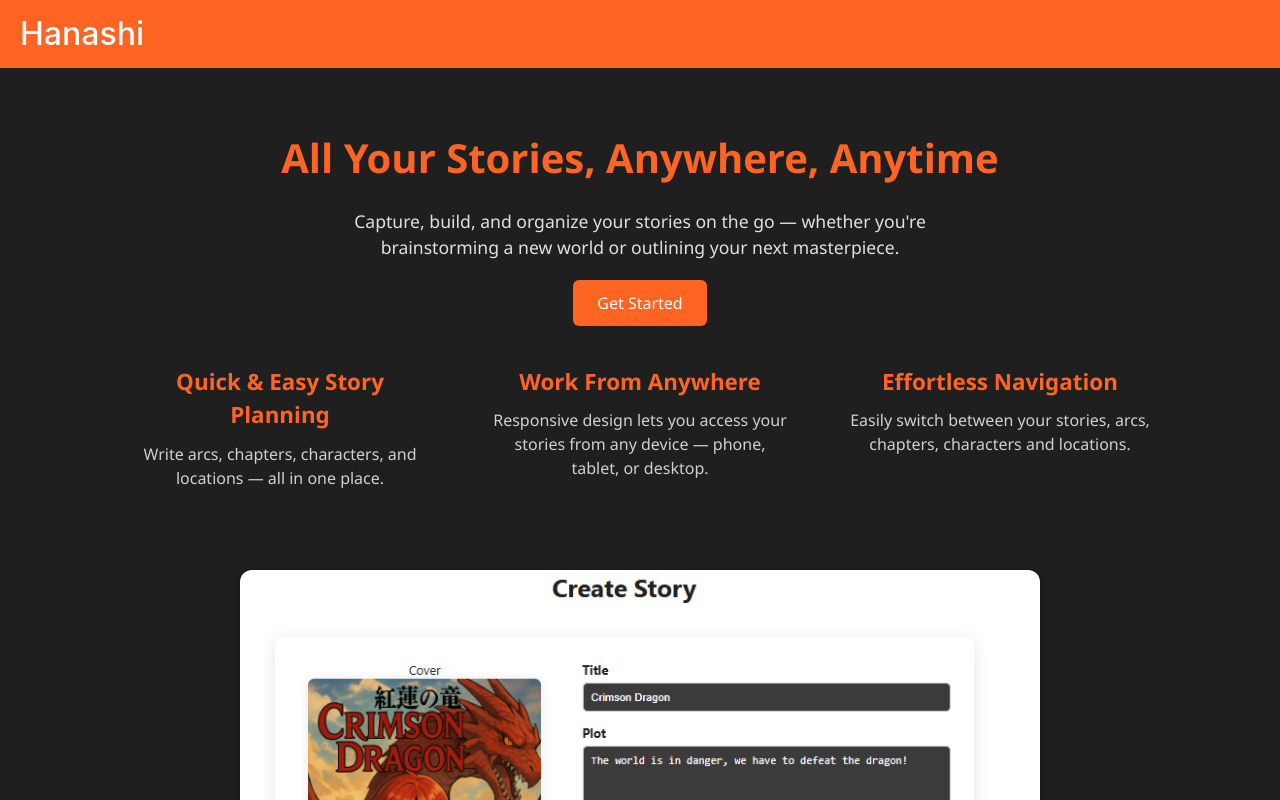
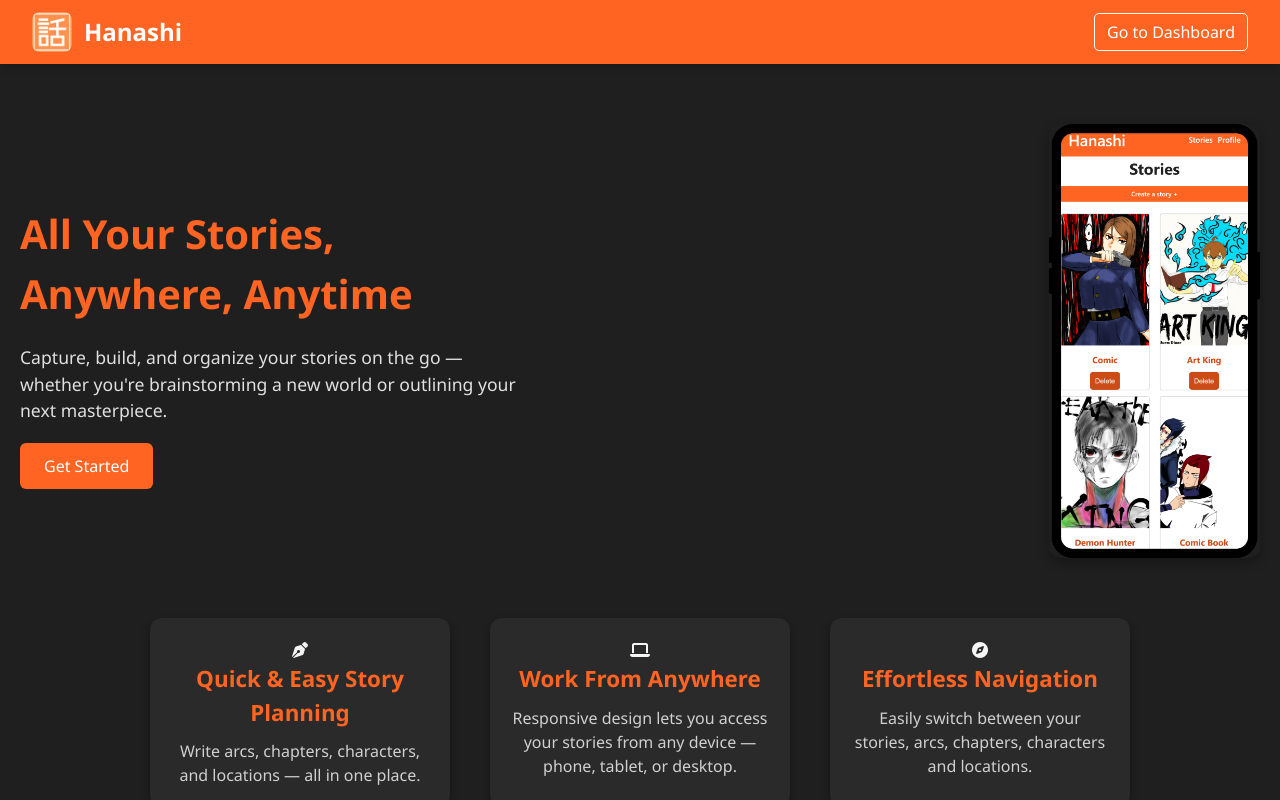
Before and after one commit to hanashicomics/hanashi-landing, a React (Vite) app: page / in a window 1280 px wide. Shown: the top 800 px of the page. Built offline with nearby package versions, Linux system fonts and the light colour scheme.

Commit message:
Enhance Home page layout with hero section and feature cards

```diff
--- a/src/Home.jsx
+++ b/src/Home.jsx
@@ -7,52 +7,75 @@ export default function Home(){
         <>
             <div className="landing">
                 <header className="landing-header">
-                    <h1>All Your Stories, Anywhere, Anytime</h1>
-                    <p>Capture, build, and organize your stories on the go — whether you&#39;re brainstorming a new world or outlining your next masterpiece.</p>
-                    <a href={"https://hanashi.website/signup"} className="get-started-button">Get Started</a>
+                    <div className="hero-content">
+                        <div className="hero-text">
+                            <h1>All Your Stories, Anywhere, Anytime</h1>
+                            <p>Capture, build, and organize your stories on the go — whether you're brainstorming a new world or outlining your next masterpiece.</p>
+                            <a href="https://hanashi.website/signup" className="get-started-button">Get Started</a>
+                        </div>
+                        <img src="src/assets/img/android.png" alt="Hero Preview" className="hero-image" />
+                    </div>
+                </header>
 
-                </header>
+
+                {/*<section className="features">*/}
+                {/*    <div className="feature">*/}
+                {/*        <h2>Quick & Easy Story Planning</h2>*/}
+                {/*        <p>Write arcs, chapters, characters, and locations — all in one place.</p>*/}
+                {/*    </div>*/}
+                {/*    <div className="feature">*/}
+                {/*        <h2>Work From Anywhere</h2>*/}
+                {/*        <p>Responsive design lets you access your stories from any device — phone, tablet, or desktop.</p>*/}
+                {/*    </div>*/}
+                {/*    <div className="feature">*/}
+                {/*        <h2>Effortless Navigation</h2>*/}
+                {/*        <p>Easily switch between your stories, arcs, chapters, characters and locations.</p>*/}
+                {/*    </div>*/}
+                {/*</section>*/}
+
+                {/*<section className="feature-highlight">*/}
+                {/*    <div className="feature-row">*/}
+                {/*        <img src="" alt="Create Story" className="feature-image-pc" />*/}
+                {/*        <div className="feature-text">*/}
+                {/*            <h2>Create Stories</h2>*/}
+                {/*            <p>Tailor your writing space with story-building tools.</p>*/}
+                {/*        </div>*/}
+                {/*    </div>*/}
+
+                {/*    <div className="feature-row">*/}
+                {/*        <div className="feature-text">*/}
+                {/*            <img src="" alt="View Stories" className="feature-image" />*/}
+                {/*            <h2>All Your Stories, Safely Stored</h2>*/}
+                {/*            <p>Never lose your progress. Your stories are automatically saved and backed up in the cloud.</p>*/}
+                {/*        </div>*/}
+
+                {/*    </div>*/}
+
+                {/*    <div className="feature-row">*/}
+                {/*        <img src="" alt="Create Character" className="feature-image" />*/}
+                {/*        <div className="feature-text">*/}
+                {/*            <h2>Create Characters</h2>*/}
+                {/*            <p>Design and bring your characters to life with detailed profiles and unique backstories to*/}
+                {/*                make them unforgettable.</p>*/}
+                {/*        </div>*/}
+                {/*    </div>*/}
+                {/*</section>*/}
 
                 <section className="features">
                     <div className="feature">
+                        <i className="fa-solid fa-pen-nib feature-icon"></i>
                         <h2>Quick & Easy Story Planning</h2>
                         <p>Write arcs, chapters, characters, and locations — all in one place.</p>
                     </div>
                     <div className="feature">
+                        <i className="fa-solid fa-laptop feature-icon"></i>
                         <h2>Work From Anywhere</h2>
                         <p>Responsive design lets you access your stories from any device — phone, tablet, or desktop.</p>
                     </div>
                     <div className="feature">
+                        <i className="fa-solid fa-compass feature-icon"></i>
                         <h2>Effortless Navigation</h2>
                         <p>Easily switch between your stories, arcs, chapters, characters and locations.</p>
-                    </div>
-                </section>
-
-                <section className="feature-highlight">
-                    <div className="feature-row">
-                        <img src="src/assets/img/createstory-cropped.png" alt="Create Story" className="feature-image-pc" />
-                        <div className="feature-text">
-                            <h2>Create Stories</h2>
-                            <p>Tailor your writing space with story-building tools.</p>
-                        </div>
-                    </div>
-
-                    <div className="feature-row">
-                        <div className="feature-text">
-                            <img src="src/assets/img/stories.png" alt="View Stories" className="feature-image" />
-                            <h2>All Your Stories, Safely Stored</h2>
-                            <p>Never lose your progress. Your stories are automatically saved and backed up in the cloud.</p>
-                        </div>
-
-                    </div>
-
-                    <div className="feature-row">
-                        <img src="src/assets/img/char.gif" alt="Create Character" className="feature-image" />
-                        <div className="feature-text">
-                            <h2>Create Characters</h2>
-                            <p>Design and bring your characters to life with detailed profiles and unique backstories to
-                                make them unforgettable.</p>
-                        </div>
                     </div>
                 </section>
 
--- a/src/assets/styles/Home.css
+++ b/src/assets/styles/Home.css
@@ -158,3 +158,51 @@
     font-size: 1rem;
     color: #d0d0d0;
 }
+
+
+/* Hero Section split layout */
+.hero-content {
+    display: flex;
+    flex-direction: column;
+    align-items: center;
+    gap: 30px;
+    text-align: center;
+}
+
+.hero-image {
+    height: 20%;
+    width: 17%;
+    border-radius: 12px;
+    box-shadow: 0 4px 12px rgba(0, 0, 0, 0.3);
+}
+
+@media (min-width: 768px) {
+    .hero-content {
+        flex-direction: row;
+        text-align: left;
+        justify-content: space-between;
+    }
+
+    .hero-text {
+        max-width: 500px;
+    }
+}
+
+/* Feature cards - 3 in a row like Aniyomi */
+.features {
+    display: flex;
+    flex-wrap: wrap;
+    justify-content: center;
+    gap: 40px;
+    margin-top: 60px;
+}
+
+.feature {
+    background-color: #2a2a2a;
+    padding: 20px;
+    border-radius: 12px;
+    max-width: 300px;
+    text-align: center;
+    box-shadow: 0 4px 8px rgba(0, 0, 0, 0.3);
+    flex: 1 1 250px;
+}
--- a/src/assets/styles/Navigation.css
+++ b/src/assets/styles/Navigation.css
@@ -2,41 +2,77 @@
     display: flex;
     justify-content: space-between;
     align-items: center;
-    padding: 10px 20px;
-    background-color: #ff6423;
-    list-style: none;
+    background-color: #ff6423; /* Hanashi orange */
+    padding: 12px 32px;
     color: white;
+    font-family: 'Segoe UI', sans-serif;
+    box-shadow: 0 2px 10px rgba(0, 0, 0, 0.2);
+    position: sticky;
+    top: 0;
+    z-index: 999;
 }
 
-.Links{
-    color: white;
-}
-.nav-left h1 {
-    margin: 0;
+/* Logo and title */
+.nav-left {
+    display: flex;
+    align-items: center;
+    gap: 12px;
 }
 
+.nav-left img {
+    width: 40px;
+    height: 40px;
+    object-fit: cover;
+    border-radius: 8px;
+}
+
+.Logo {
+    color: white;
+    font-size: 1.5rem;
+    font-weight: 600;
+    text-decoration: none;
+    transition: opacity 0.2s ease;
+}
+
+.Logo:hover {
+    opacity: 0.85;
+}
+
+/* Center nav (if needed later) */
+.nav {
+    flex: 1;
+    display: flex;
+    justify-content: center;
+    gap: 24px;
+}
+
+/* Right-side buttons/links */
 .nav-right {
     display: flex;
     align-items: center;
-    gap: 10px;
+    gap: 14px;
+}
+
+/* Text links */
+.Links,
+.iconlink,
+.navigation-link-goto {
+    color: white;
+    font-size: 1rem;
+    font-weight: 500;
+    text-decoration: none;
+    transition: background-color 0.2s, color 0.2s;
+    padding: 6px 12px;
+    border-radius: 5px;
 }
 
 .navigation-link-goto {
-    color: white;
-    padding: 6px 12px;
     border: 1px solid white;
-    border-radius: 5px;
-    text-decoration: none;
 }
 
-.navigation-link-goto:hover {
-    background-color: #cd4b17;
-}
-
-.Logo{
+.navigation-link-goto:hover,
+.Links:hover,
+.iconlink:hover {
+    background-color: #cd4b17; /* darker orange */
     color: white;
 }
-
-.iconlink{
-    color: white;
-}
--- a/src/components/HomeNavigation.jsx
+++ b/src/components/HomeNavigation.jsx
@@ -6,19 +6,21 @@ export default function RootNavigation(){
         <>
             <div className="NavigationLinks">
                 <div className="nav-left">
-                    <h1>
-                        <Link to={'/'} className="Logo">Hanashi</Link>
-                    </h1>
-                </div>
-                <div className="nav">
-
+                    <img src={"h2.png"} alt={"Hanashi Logo"} />
+                    <Link to={'/'} className="Logo">Hanashi</Link>
                 </div>
 
                 <div className="nav-right">
-                    {/*<Link to={'/pricing'} className="Links">Pricing</Link>*/}
-                    {/*<Link to={'/faq'} className="Links">FAQ</Link>*/}
+                    {/*<Link to="/features" className="Links">Features</Link>*/}
+                    {/*<Link to="/docs" className="Links">Docs</Link>*/}
+                    <a href="https://hanashi.website/stories" className="navigation-link-goto">Go to Dashboard</a>
                 </div>
+
+                {/*<div className="nav-right">*/}
+                {/*    <Link to="/login" className="navigation-link-goto">Login</Link>*/}
+                {/*</div>*/}
             </div>
+
         </>
 
     )
```
Also changed, not shown: public/h2.png (added), src/assets/img/android.png (added).
